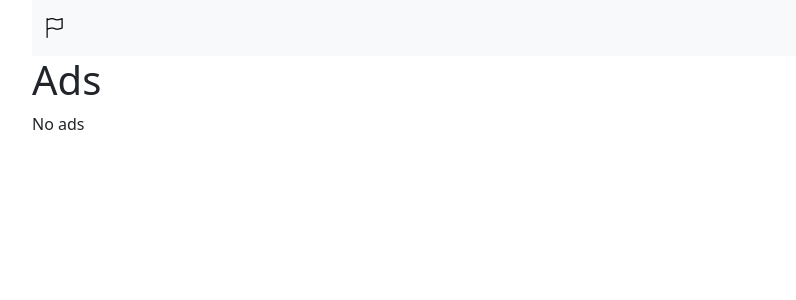
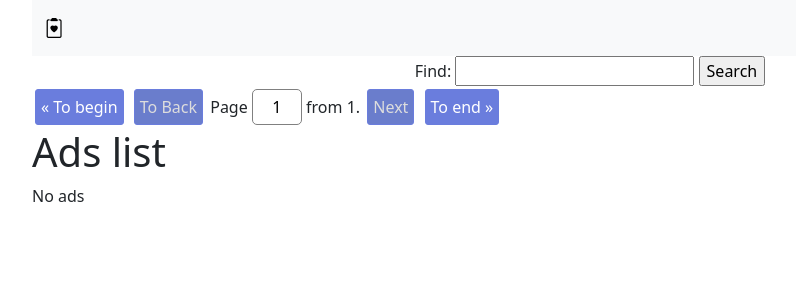
Before and after one commit to Vityaendless/bulletin_board, a Django app: page / in a window 1280 px wide. Shown: the top 300 px of the page, without its empty margins (50-846 px from the left). Run offline with Django 5.2, Linux system fonts and the light colour scheme; data that the repository does not hold is empty.

Commit message:
add index page components

```diff
--- /dev/null
+++ b/source/webapp/forms.py
@@ -0,0 +1,5 @@
+from django import forms
+
+
+class SimpleSearchForm(forms.Form):
+    search = forms.CharField(max_length=100, required=False, label='Find')
--- a/source/webapp/static/css/style.css
+++ b/source/webapp/static/css/style.css
@@ -0,0 +1,40 @@
+.pagination {
+    text-align: center;
+}
+
+.pagination a, .pagination .page-disabled {
+    display: inline-block;
+    border: solid 1px #6a7ddd;
+    border-radius: 3px;
+    padding: 5px;
+    margin: 3px;
+}
+
+.pagination a {
+    background: #6a7ddd;
+    color: white;
+    text-decoration: none;
+}
+
+.pagination a:hover {
+    background: #6a7dff;
+    text-decoration: underline;
+}
+
+.pagination .page-disabled {
+    background: #6a7dcc;
+    color: #dddddd
+}
+
+.pagination .current-page {
+    display: inline-block;
+}
+
+.pagination .current-page input {
+    width: 50px;
+    padding: 5px 7px;
+    font-size: inherit;
+    border-radius: 5px;
+    text-align: center;
+    border: solid 1px gray;
+}
--- a/source/webapp/templates/ads/index.html
+++ b/source/webapp/templates/ads/index.html
@@ -1,7 +1,13 @@
 {% extends 'base.html' %}
 {% load static %}
 {% block content %}
-    <h1>Ads</h1>
+    <div>
+        {% include 'partial/search.html' %}
+    </div>
+    <div>
+        {% include 'partial/pagination.html' %}
+    </div>
+    <h1>Ads list</h1>
     {% for ad in ads %}
         <div class="card my-1">
             <div class="card-body">
--- a/source/webapp/templates/base.html
+++ b/source/webapp/templates/base.html
@@ -13,7 +13,7 @@
         <div class="container">
             <nav class="navbar navbar-expand-lg bg-body-tertiary">
                 <div class="container-fluid">
-                    <a class="navbar-brand" href="{% url 'webapp:index' %}"><i class="bi bi-flag"></i></a>
+                    <a class="navbar-brand" href="{% url 'webapp:index' %}"><i class="bi bi-clipboard2-heart"></i></a>
                     <button class="navbar-toggler" type="button" data-bs-toggle="collapse" data-bs-target="#navbarNavAltMarkup" aria-controls="navbarNavAltMarkup" aria-expanded="false" aria-label="Toggle navigation">
                         <span class="navbar-toggler-icon"></span>
                     </button>
--- /dev/null
+++ b/source/webapp/templates/partial/pagination.html
@@ -0,0 +1,23 @@
+<div class="pagination">
+    <span class="step-links">
+        <a href="?{% if query %}{{ query }}&{% endif %}page=1">&laquo; To begin</a>
+        {% if page_obj.has_previous %}
+            <a href="?{% if query %}{{ query }}&{% endif %}page={{ page_obj.previous_page_number }}">To Back</a>
+        {% else %}
+            <span class="page-disabled">To Back</span>
+        {% endif %}
+        <form class="current-page" method="get">
+            <label for="page">
+                <input type="hidden" name="search" value="{{ search_value }}">
+                Page <input type="text" name="page" id="page" value="{{ page_obj.number }}">
+                from {{ page_obj.paginator.num_pages }}.
+            </label>
+        </form>
+        {% if page_obj.has_next %}
+            <a href="?{% if query %}{{ query }}&{% endif %}page={{ page_obj.next_page_number }}">Next</a>
+        {% else %}
+            <span class="page-disabled">Next</span>
+        {% endif %}
+        <a href="?{% if query %}{{ query }}&{% endif %}page={{ page_obj.paginator.num_pages }}">To end &raquo;</a>
+    </span>
+</div>
--- /dev/null
+++ b/source/webapp/templates/partial/search.html
@@ -0,0 +1,8 @@
+<form class="text-center" action="" method="GET">
+    <label for="{{ form.search.id_for_label }}">{{ form.search.label }}:</label>
+    {{ form.search }}
+    <input type="submit" value="Search">
+    {% for error in form.search.errors %}
+        <p class="form-error">{{ error }}</p>
+    {% endfor %}
+</form>
--- a/source/webapp/views/ads_views.py
+++ b/source/webapp/views/ads_views.py
@@ -1,9 +1,45 @@
 from django.views.generic import ListView
+from django.db.models import Q
+from django.utils.http import urlencode
 
 from ..models import Ad
+from ..forms import SimpleSearchForm
 
 
 class IndexView(ListView):
     model = Ad
     template_name = 'ads/index.html'
     context_object_name = 'ads'
+    paginate_by = 10
+    paginate_orphans = 1
+    ordering = ('-created_at',)
+
+    def get_search_form(self):
+        return SimpleSearchForm(self.request.GET)
+
+    def get_search_value(self):
+        if self.search_form.is_valid():
+            return self.search_form.cleaned_data['search']
+        return None
+
+    def dispatch(self, request, *args, **kwargs):
+        self.search_form = self.get_search_form()
+        self.search_value = self.get_search_value()
+        return super().dispatch(request, *args, **kwargs)
+
+    def get_queryset(self):
+        queryset = super().get_queryset()
+        if self.search_value:
+            queryset = queryset.filter(
+                Q(title__icontains=self.search_value) |
+                Q(description__icontains=self.search_value)
+            )
+        return queryset
+
+    def get_context_data(self, *, object_list=None, **kwargs):
+        context = super().get_context_data(object_list=object_list, **kwargs)
+        context['form'] = self.search_form
+        if self.search_value:
+            context['query'] = urlencode({'search': self.search_value})
+            context['search_value'] = self.search_value
+        return context
```
